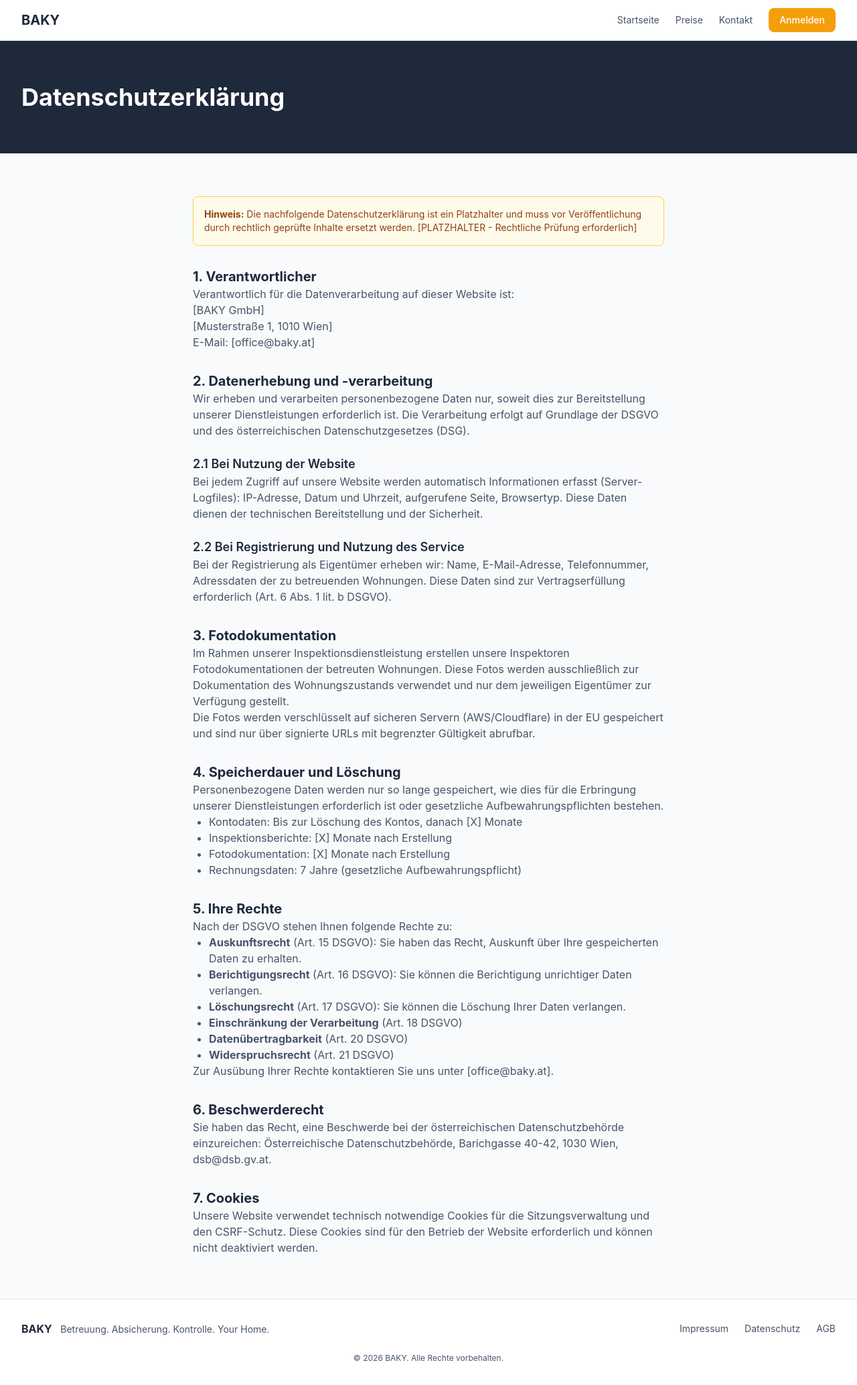
After one commit to robert197/baky, a Django app: page /datenschutz/ in a window 1280 px wide. The commit adds this page. Shown: the whole page at 67% size. Run offline with Django 5.2, Linux system fonts and the light colour scheme; style sheets or scripts are compiled from the project's sources; some libraries are stand-ins or nearby versions.

Commit message:
feat(public): add legal pages (Impressum, Datenschutz, AGB)
Add three required legal pages for Austrian compliance:
- /impressum/ - Company info and legal notice (ECG)
- /datenschutz/ - Privacy policy (DSGVO/DSG)
- /agb/ - Terms of service

All pages use placeholder content clearly marked for legal review.
Footer links updated from # to real URL routes.

Closes #28

```diff
--- a/apps/public/urls.py
+++ b/apps/public/urls.py
@@ -7,4 +7,7 @@ app_name = "public"
 urlpatterns = [
     path("", views.home, name="home"),
     path("preise/", views.pricing, name="pricing"),
+    path("impressum/", views.impressum, name="impressum"),
+    path("datenschutz/", views.datenschutz, name="datenschutz"),
+    path("agb/", views.agb, name="agb"),
 ]
--- a/apps/public/views.py
+++ b/apps/public/views.py
@@ -8,3 +8,15 @@ def home(request: HttpRequest) -> HttpResponse:
 
 def pricing(request: HttpRequest) -> HttpResponse:
     return render(request, "public/pricing.html")
+
+
+def impressum(request: HttpRequest) -> HttpResponse:
+    return render(request, "public/impressum.html")
+
+
+def datenschutz(request: HttpRequest) -> HttpResponse:
+    return render(request, "public/datenschutz.html")
+
+
+def agb(request: HttpRequest) -> HttpResponse:
+    return render(request, "public/agb.html")
--- a/templates/components/_footer.html
+++ b/templates/components/_footer.html
@@ -7,9 +7,9 @@
         <span class="ml-2 text-sm text-secondary">Betreuung. Absicherung. Kontrolle. Your Home.</span>
       </div>
       <div class="flex gap-6 text-sm text-secondary">
-        <a href="#" class="hover:text-primary">Impressum</a>
-        <a href="#" class="hover:text-primary">Datenschutz</a>
-        <a href="#" class="hover:text-primary">AGB</a>
+        <a href="{% url 'public:impressum' %}" class="hover:text-primary">Impressum</a>
+        <a href="{% url 'public:datenschutz' %}" class="hover:text-primary">Datenschutz</a>
+        <a href="{% url 'public:agb' %}" class="hover:text-primary">AGB</a>
       </div>
     </div>
     <div class="mt-6 text-center text-xs text-secondary">
--- /dev/null
+++ b/templates/public/datenschutz.html
@@ -0,0 +1,112 @@
+{% extends "base.html" %}
+{% block title %}Datenschutzerklärung — BAKY{% endblock %}
+{% block meta_description %}
+  Datenschutzerklärung der BAKY GmbH. Informationen zur Verarbeitung personenbezogener Daten.
+{% endblock %}
+{% block body %}
+  {% include "components/_navbar.html" %}
+  <main id="main-content" role="main">
+    <section class="bg-primary py-12 sm:py-16">
+      <div class="mx-auto max-w-7xl px-4 sm:px-6 lg:px-8">
+        <h1 class="text-3xl font-bold text-white sm:text-4xl">Datenschutzerklärung</h1>
+      </div>
+    </section>
+    <section class="bg-surface py-12 sm:py-16">
+      <div class="mx-auto max-w-3xl px-4 sm:px-6 lg:px-8">
+        <div class="prose prose-slate max-w-none">
+          <p class="rounded-lg border border-amber-300 bg-amber-50 p-4 text-sm text-amber-800">
+            <strong>Hinweis:</strong> Die nachfolgende Datenschutzerklärung ist ein Platzhalter und muss
+            vor Veröffentlichung durch rechtlich geprüfte Inhalte ersetzt werden.
+            [PLATZHALTER - Rechtliche Prüfung erforderlich]
+          </p>
+          <h2 class="mt-8 text-xl font-bold text-primary">1. Verantwortlicher</h2>
+          <p>
+            Verantwortlich für die Datenverarbeitung auf dieser Website ist:
+            <br>
+            [BAKY GmbH]
+            <br>
+            [Musterstraße 1, 1010 Wien]
+            <br>
+            E-Mail: [office@baky.at]
+          </p>
+          <h2 class="mt-8 text-xl font-bold text-primary">2. Datenerhebung und -verarbeitung</h2>
+          <p>
+            Wir erheben und verarbeiten personenbezogene Daten nur, soweit dies zur Bereitstellung
+            unserer Dienstleistungen erforderlich ist. Die Verarbeitung erfolgt auf Grundlage der
+            DSGVO und des österreichischen Datenschutzgesetzes (DSG).
+          </p>
+          <h3 class="mt-6 text-lg font-semibold text-primary">2.1 Bei Nutzung der Website</h3>
+          <p>
+            Bei jedem Zugriff auf unsere Website werden automatisch Informationen erfasst
+            (Server-Logfiles): IP-Adresse, Datum und Uhrzeit, aufgerufene Seite, Browsertyp.
+            Diese Daten dienen der technischen Bereitstellung und der Sicherheit.
+          </p>
+          <h3 class="mt-6 text-lg font-semibold text-primary">2.2 Bei Registrierung und Nutzung des Service</h3>
+          <p>
+            Bei der Registrierung als Eigentümer erheben wir: Name, E-Mail-Adresse, Telefonnummer,
+            Adressdaten der zu betreuenden Wohnungen. Diese Daten sind zur Vertragserfüllung
+            erforderlich (Art. 6 Abs. 1 lit. b DSGVO).
+          </p>
+          <h2 class="mt-8 text-xl font-bold text-primary">3. Fotodokumentation</h2>
+          <p>
+            Im Rahmen unserer Inspektionsdienstleistung erstellen unsere Inspektoren
+            Fotodokumentationen der betreuten Wohnungen. Diese Fotos werden ausschließlich
+            zur Dokumentation des Wohnungszustands verwendet und nur dem jeweiligen Eigentümer
+            zur Verfügung gestellt.
+          </p>
+          <p>
+            Die Fotos werden verschlüsselt auf sicheren Servern (AWS/Cloudflare) in der EU
+            gespeichert und sind nur über signierte URLs mit begrenzter Gültigkeit abrufbar.
+          </p>
+          <h2 class="mt-8 text-xl font-bold text-primary">4. Speicherdauer und Löschung</h2>
+          <p>
+            Personenbezogene Daten werden nur so lange gespeichert, wie dies für die Erbringung
+            unserer Dienstleistungen erforderlich ist oder gesetzliche Aufbewahrungspflichten bestehen.
+          </p>
+          <ul class="list-disc pl-6">
+            <li>Kontodaten: Bis zur Löschung des Kontos, danach [X] Monate</li>
+            <li>Inspektionsberichte: [X] Monate nach Erstellung</li>
+            <li>Fotodokumentation: [X] Monate nach Erstellung</li>
+            <li>Rechnungsdaten: 7 Jahre (gesetzliche Aufbewahrungspflicht)</li>
+          </ul>
+          <h2 class="mt-8 text-xl font-bold text-primary">5. Ihre Rechte</h2>
+          <p>Nach der DSGVO stehen Ihnen folgende Rechte zu:</p>
+          <ul class="list-disc pl-6">
+            <li>
+              <strong>Auskunftsrecht</strong> (Art. 15 DSGVO): Sie haben das Recht, Auskunft über Ihre gespeicherten Daten zu erhalten.
+            </li>
+            <li>
+              <strong>Berichtigungsrecht</strong> (Art. 16 DSGVO): Sie können die Berichtigung unrichtiger Daten verlangen.
+            </li>
+            <li>
+              <strong>Löschungsrecht</strong> (Art. 17 DSGVO): Sie können die Löschung Ihrer Daten verlangen.
+            </li>
+            <li>
+              <strong>Einschränkung der Verarbeitung</strong> (Art. 18 DSGVO)
+            </li>
+            <li>
+              <strong>Datenübertragbarkeit</strong> (Art. 20 DSGVO)
+            </li>
+            <li>
+              <strong>Widerspruchsrecht</strong> (Art. 21 DSGVO)
+            </li>
+          </ul>
+          <p>Zur Ausübung Ihrer Rechte kontaktieren Sie uns unter [office@baky.at].</p>
+          <h2 class="mt-8 text-xl font-bold text-primary">6. Beschwerderecht</h2>
+          <p>
+            Sie haben das Recht, eine Beschwerde bei der österreichischen Datenschutzbehörde
+            einzureichen: Österreichische Datenschutzbehörde, Barichgasse 40-42, 1030 Wien,
+            dsb@dsb.gv.at.
+          </p>
+          <h2 class="mt-8 text-xl font-bold text-primary">7. Cookies</h2>
+          <p>
+            Unsere Website verwendet technisch notwendige Cookies für die Sitzungsverwaltung
+            und den CSRF-Schutz. Diese Cookies sind für den Betrieb der Website erforderlich
+            und können nicht deaktiviert werden.
+          </p>
+        </div>
+      </div>
+    </section>
+  </main>
+  {% include "components/_footer.html" %}
+{% endblock %}
```
Also changed, not shown: templates/public/agb.html (added, +88 -0 lines), templates/public/impressum.html (added, +73 -0 lines), tests/public/test_legal_views.py (added, +221 -0 lines).
